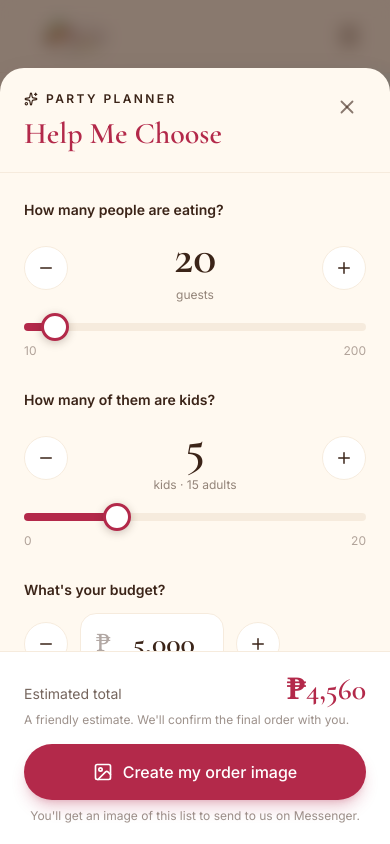
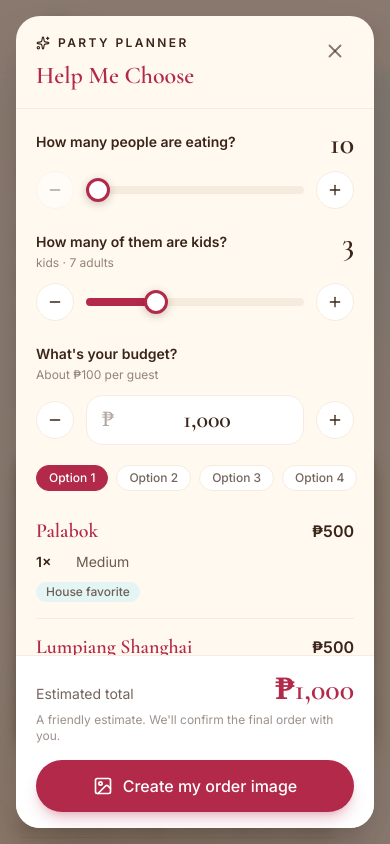
Before and after one commit to enzoperce35/madonna-delicacies, a React (Vite) app: page / in a window 390 px wide. Both pictures are taken after a click on the button "Not sure what to order? Let us help you choose". Shown: the top 844 px of the page. Built offline with nearby package versions, Linux system fonts and the light colour scheme.

Commit message:
optimized for mobile

```diff
--- a/index.html
+++ b/index.html
@@ -11,6 +11,8 @@
   <link
     href="https://fonts.googleapis.com/css2?family=Cormorant+Garamond:wght@500;600;700&family=Inter:wght@300;400;500;600&display=swap"
     rel="stylesheet" />
+  <meta name="viewport" content="width=device-width, initial-scale=1.0, viewport-fit=cover" />
+  <meta name="theme-color" content="#fff9f0" />
   <title>Madonna Delicacies</title>
 </head>
 
--- a/src/components/Hero.jsx
+++ b/src/components/Hero.jsx
@@ -10,7 +10,7 @@ export default function Hero({ onHelpClick }) {
       <div className="pointer-events-none absolute -right-32 -top-32 h-96 w-96 rounded-full bg-mint-light blur-3xl" />
       <div className="pointer-events-none absolute -left-24 bottom-0 h-72 w-72 rounded-full bg-gold/10 blur-3xl" />
 
-      <div className="relative mx-auto grid max-w-6xl items-center gap-12 px-5 py-16 md:grid-cols-2 md:py-24">
+      <div className="relative mx-auto grid max-w-6xl items-center gap-10 px-5 py-10 sm:py-14 md:grid-cols-2 md:gap-12 md:py-24">
         {/* Text */}
         <div>
           <p className="mb-4 inline-flex items-center gap-2 text-xs font-semibold uppercase tracking-[0.25em] text-gold-dark">
@@ -18,7 +18,7 @@ export default function Hero({ onHelpClick }) {
             Artisan Bilao Spreads
           </p>
 
-          <h1 className="text-5xl font-semibold leading-[1.05] text-berry sm:text-6xl lg:text-7xl">
+          <h1 className="text-[2.75rem] font-semibold leading-[1.05] text-berry sm:text-6xl lg:text-7xl">
             {siteConfig.name}
           </h1>
 
@@ -30,23 +30,6 @@ export default function Hero({ onHelpClick }) {
             From birthdays and baptisms to reunions and Noche Buena, our handcrafted
             bilao bring generous flavor and a festive feel to every table.
           </p>
-
-          <div className="mt-8">
-            <OrderButtons size="lg" />
-            <p className="mt-3 text-sm text-cocoa/60">
-              We take orders through Messenger so every detail is in writing.
-            </p>
-          </div>
-
-          <button
-            onClick={onHelpClick}
-            className="group mt-6 inline-flex items-center gap-2 text-sm font-medium text-cocoa/80 transition-colors hover:text-berry"
-          >
-            <span className="border-b border-gold pb-0.5">
-              Not sure what to order? Let us help you choose
-            </span>
-            <ArrowRight size={16} className="transition-transform group-hover:translate-x-1" />
-          </button>
         </div>
 
         {/* Hero photo (4-dish collage) */}
@@ -63,11 +46,21 @@ export default function Hero({ onHelpClick }) {
             />
           </div>
         </div>
+
+        <button
+            onClick={onHelpClick}
+            className="group mt-6 inline-flex items-center gap-2 text-sm font-medium text-cocoa/80 transition-colors hover:text-berry"
+          >
+            <span className="border-b border-gold pb-0.5">
+              Not sure what to order? Let us help you choose
+            </span>
+            <ArrowRight size={16} className="transition-transform group-hover:translate-x-1" />
+          </button>
       </div>
 
       {/* Trust strip */}
       <div className="relative border-y border-cream-dark bg-white/50">
-        <div className="mx-auto flex max-w-6xl flex-col items-center justify-center gap-4 px-5 py-5 text-sm text-cocoa/80 sm:flex-row sm:gap-12">
+        <div className="mx-auto flex max-w-6xl flex-col items-center justify-center gap-3 px-5 py-5 text-sm text-cocoa/80 sm:flex-row sm:gap-12">
           <span className="inline-flex items-center gap-2">
             <ChefHat size={18} className="text-gold-dark" /> Freshly made to order
           </span>
--- a/src/components/Navbar.jsx
+++ b/src/components/Navbar.jsx
@@ -1,21 +1,26 @@
-import { useState } from 'react'
-import { Menu, X, MessageCircle, Sparkles } from 'lucide-react'
+import { MessageCircle, Sparkles } from 'lucide-react'
 import logo from '../assets/images/logo.png'
 import { siteConfig } from '../data/siteConfig'
 
 const links = [
-  { label: 'Our Bilao', href: '#products' },
+  { label: 'Our Products', href: '#products' },
   { label: 'Contact', href: '#contact' },
 ]
 
 export default function Navbar({ onHelpClick }) {
-  const [open, setOpen] = useState(false)
-
   return (
     <header className="sticky top-0 z-40 border-b border-cream-dark bg-cream/90 backdrop-blur">
-      <nav className="mx-auto flex max-w-6xl items-center justify-between px-5 py-2">
+      <nav className="mx-auto flex max-w-6xl items-center justify-between px-4 py-2 sm:px-5">
         <a href="#top" aria-label={siteConfig.name}>
           <img src={logo} alt={`${siteConfig.name} logo`} className="h-14 w-auto sm:h-16" />
+        </a>
+
+        {/* Phones & small tablets: jump to the products */}
+        <a
+          href="#products"
+          className="py-2.5 text-sm font-medium text-berry transition-colors hover:text-berry-dark md:hidden"
+        >
+          Our Products
         </a>
 
         {/* Desktop */}
@@ -46,51 +51,7 @@ export default function Navbar({ onHelpClick }) {
             Order on Messenger
           </a>
         </div>
-
-        {/* Mobile toggle */}
-        <button
-          className="p-2 text-cocoa md:hidden"
-          onClick={() => setOpen(!open)}
-          aria-label="Toggle menu"
-        >
-          {open ? <X size={26} /> : <Menu size={26} />}
-        </button>
       </nav>
-
-      {/* Mobile menu */}
-      {open && (
-        <div className="space-y-1 border-t border-cream-dark bg-cream px-5 pb-5 pt-3 md:hidden">
-          {links.map((link) => (
-            <a
-              key={link.href}
-              href={link.href}
-              onClick={() => setOpen(false)}
-              className="block py-2.5 text-base font-medium text-cocoa"
-            >
-              {link.label}
-            </a>
-          ))}
-          <button
-            onClick={() => {
-              setOpen(false)
-              onHelpClick()
-            }}
-            className="flex items-center gap-2 py-2.5 text-base font-medium text-berry"
-          >
-            <Sparkles size={18} />
-            Help Me Choose
-          </button>
-          <a
-            href={siteConfig.messengerUrl}
-            target="_blank"
-            rel="noopener noreferrer"
-            className="mt-2 flex items-center justify-center gap-2 rounded-full bg-berry py-3 font-medium text-white shadow-md shadow-berry/20"
-          >
-            <MessageCircle size={18} />
-            Order on Messenger
-          </a>
-        </div>
-      )}
     </header>
   )
 }
--- a/src/components/OrderImageCard.jsx
+++ b/src/components/OrderImageCard.jsx
@@ -35,19 +35,26 @@ const OrderImageCard = forwardRef(function OrderImageCard({ items, total, guests
         {/* Items */}
         <ul className="mt-3 divide-y divide-cream-dark">
           {items.map(({ product, combo, subtotal }) => (
-            <li key={product.id} className="flex items-start justify-between gap-6 py-4">
-              <div>
-                <p className="font-display text-2xl font-semibold text-berry">{product.name}</p>
-                <p className="mt-0.5 text-sm text-cocoa/70">
-                  {combo
-                    .map(
-                      ({ size, qty }) =>
-                        `${qty} × ${size.name}${size.pieces ? ` (${size.pieces} pcs)` : ''}`
-                    )
-                    .join(' + ')}
+            <li key={product.id} className="py-4">
+              <div className="flex items-start justify-between gap-6">
+                <p className="font-display text-2xl font-semibold leading-tight text-berry">
+                  {product.name}
                 </p>
+                <span className="shrink-0 whitespace-nowrap text-lg font-semibold">
+                  {peso(subtotal)}
+                </span>
               </div>
-              <span className="shrink-0 text-lg font-semibold">{peso(subtotal)}</span>
+              <ul className="mt-2 space-y-1">
+                {combo.map(({ size, qty }) => (
+                  <li key={size.name} className="flex items-baseline gap-2 text-sm text-cocoa/70">
+                    <span className="w-8 shrink-0 font-semibold text-cocoa">{qty}×</span>
+                    <span>
+                      {size.name}
+                      {size.pieces ? ` · ${size.pieces} pcs` : ''}
+                    </span>
+                  </li>
+                ))}
+              </ul>
             </li>
           ))}
         </ul>
--- a/src/components/ProductsGrid.jsx
+++ b/src/components/ProductsGrid.jsx
@@ -4,7 +4,7 @@ import { products } from '../data/products'
 
 export default function ProductsGrid({ onHelpClick }) {
   return (
-    <section id="products" className="mx-auto max-w-6xl px-5 py-20 md:py-28">
+    <section id="products" className="mx-auto max-w-6xl px-5 py-14 md:py-28">
       {/* Heading */}
       <div className="mx-auto max-w-2xl text-center">
         <p className="inline-flex items-center gap-3 text-xs font-semibold uppercase tracking-[0.25em] text-gold-dark">
@@ -12,7 +12,7 @@ export default function ProductsGrid({ onHelpClick }) {
           Our Signature Bilao
           <span className="h-px w-8 bg-gold" />
         </p>
-        <h2 className="mt-4 text-4xl font-semibold text-cocoa sm:text-5xl">
+        <h2 className="mt-4 text-3xl font-semibold text-cocoa sm:text-4xl md:text-5xl">
           Nine reasons to celebrate
         </h2>
         <p className="mt-4 text-base leading-relaxed text-cocoa/70">
@@ -22,14 +22,14 @@ export default function ProductsGrid({ onHelpClick }) {
       </div>
 
       {/* Grid */}
-      <div className="mt-14 grid gap-8 sm:grid-cols-2 lg:grid-cols-3">
+      <div className="mt-10 grid gap-6 sm:mt-14 sm:grid-cols-2 sm:gap-8 lg:grid-cols-3">
         {products.map((product) => (
           <ProductCard key={product.id} product={product} />
         ))}
       </div>
 
       {/* Help Me Choose card */}
-      <div className="mt-14 flex flex-col items-center justify-between gap-5 rounded-3xl bg-mint-light px-8 py-8 text-center sm:flex-row sm:text-left">
+      <div className="mt-10 flex flex-col items-center justify-between gap-5 rounded-3xl bg-mint-light px-6 py-7 text-center sm:mt-14 sm:flex-row sm:px-8 sm:text-left">
         <div className="flex items-start gap-4">
           <div className="hidden rounded-full bg-white p-3 text-berry sm:block">
             <Sparkles size={22} />
@@ -45,7 +45,7 @@ export default function ProductsGrid({ onHelpClick }) {
         </div>
         <button
           onClick={onHelpClick}
-          className="inline-flex shrink-0 items-center gap-2 rounded-full bg-berry px-6 py-3 text-sm font-medium text-white transition-colors hover:bg-berry-dark"
+          className="inline-flex w-full shrink-0 items-center justify-center gap-2 rounded-full bg-berry px-6 py-3 text-sm font-medium text-white transition-colors hover:bg-berry-dark sm:w-auto"
         >
           Help Me Choose
           <ArrowRight size={16} />
--- a/src/components/RecommendationModal.jsx
+++ b/src/components/RecommendationModal.jsx
@@ -25,42 +25,35 @@ const MAX_BUDGET = 200000
 const BUDGET_STEP = 500
 
 const stepButton =
-  'rounded-full border border-cream-dark bg-white p-3 text-cocoa transition-colors hover:border-berry hover:text-berry disabled:cursor-not-allowed disabled:opacity-40 disabled:hover:border-cream-dark disabled:hover:text-cocoa'
+  'shrink-0 rounded-full border border-cream-dark bg-white p-2.5 text-cocoa transition-colors hover:border-berry hover:text-berry disabled:cursor-not-allowed disabled:opacity-40 disabled:hover:border-cream-dark disabled:hover:text-cocoa'
 
-// A big number with − / + buttons and a slider underneath
+// Label + big number on one row, then  −  slider  +  underneath
 function SliderField({ id, label, value, min, max, onChange, unit }) {
   const percent = max > min ? ((value - min) / (max - min)) * 100 : 0
 
   return (
     <div>
+      <div className="flex items-start justify-between gap-3">
+        <div>
           <label htmlFor={id} className="text-sm font-semibold text-cocoa">
             {label}
           </label>
+          {unit && <p className="mt-0.5 text-xs text-cocoa/55">{unit}</p>}
+        </div>
+        <p className="font-display text-3xl font-semibold leading-none text-cocoa sm:text-4xl">
+          {value}
+        </p>
+      </div>
 
-      <div className="mt-3 flex items-center justify-between gap-3">
+      <div className="mt-3 flex items-center gap-3">
         <button
           onClick={() => onChange(Math.max(min, value - 1))}
           disabled={value <= min}
           aria-label={`Decrease ${label}`}
           className={stepButton}
         >
-          <Minus size={18} />
+          <Minus size={16} />
         </button>
-
-        <div className="text-center">
-          <p className="font-display text-5xl font-semibold leading-none text-cocoa">{value}</p>
-          <p className="mt-1.5 text-xs text-cocoa/55">{unit}</p>
-        </div>
-
-        <button
-          onClick={() => onChange(Math.min(max, value + 1))}
-          disabled={value >= max}
-          aria-label={`Increase ${label}`}
-          className={stepButton}
-        >
-          <Plus size={18} />
-        </button>
-      </div>
 
         <input
           id={id}
@@ -70,21 +63,27 @@ function SliderField({ id, label, value, min, max, onChange, unit }) {
           step={1}
           value={value}
           onChange={(e) => onChange(Number(e.target.value))}
-        className="slider mt-5"
+          className="slider min-w-0 flex-1"
           style={{ '--fill': `${percent}%` }}
         />
-      <div className="mt-1.5 flex justify-between text-xs text-cocoa/40">
-        <span>{min}</span>
-        <span>{max}</span>
+
+        <button
+          onClick={() => onChange(Math.min(max, value + 1))}
+          disabled={value >= max}
+          aria-label={`Increase ${label}`}
+          className={stepButton}
+        >
+          <Plus size={16} />
+        </button>
       </div>
     </div>
   )
 }
 
 export default function RecommendationModal({ open, onClose }) {
-  const [guests, setGuests] = useState(20)
-  const [kids, setKids] = useState(5)
-  const [budget, setBudget] = useState(5000)
+  const [guests, setGuests] = useState(10)
+  const [kids, setKids] = useState(3)
+  const [budget, setBudget] = useState(1000)
   const [pick, setPick] = useState(0)
 
   const [orderImage, setOrderImage] = useState(null) // data URL of the finished image
@@ -183,23 +182,27 @@ export default function RecommendationModal({ open, onClose }) {
 
   return (
     <div
-      className="fixed inset-0 z-50 flex items-end justify-center bg-cocoa/60 backdrop-blur-sm sm:items-center sm:p-5"
+      className="fixed inset-0 z-50 flex items-center justify-center bg-cocoa/60 p-4 backdrop-blur-sm sm:p-5"
+      style={{
+        paddingTop: 'max(1rem, env(safe-area-inset-top))',
+        paddingBottom: 'max(1rem, env(safe-area-inset-bottom))',
+      }}
       onClick={onClose}
     >
       <div
         role="dialog"
         aria-modal="true"
         aria-labelledby="help-title"
-        className="flex max-h-[92vh] w-full max-w-lg flex-col overflow-hidden rounded-t-3xl bg-cream shadow-2xl sm:rounded-3xl"
+        className="flex max-h-full w-full max-w-lg flex-col overflow-hidden rounded-3xl bg-cream shadow-2xl"
         onClick={(e) => e.stopPropagation()}
       >
         {/* Header */}
-        <div className="flex items-start justify-between border-b border-cream-dark px-6 py-5">
+        <div className="flex items-start justify-between border-b border-cream-dark px-5 py-4 sm:px-6 sm:py-5">
           <div>
             <p className="inline-flex items-center gap-2 text-xs font-semibold uppercase tracking-[0.2em] text-gold-dark">
               <Sparkles size={14} /> Party planner
             </p>
-            <h2 id="help-title" className="mt-1 text-3xl font-semibold text-berry">
+            <h2 id="help-title" className="mt-1 text-2xl font-semibold text-berry sm:text-3xl">
               Help Me Choose
             </h2>
           </div>
@@ -213,7 +216,7 @@ export default function RecommendationModal({ open, onClose }) {
         </div>
 
         {/* Scrollable body */}
-        <div className="flex-1 overflow-y-auto px-6 py-6">
+        <div className="flex-1 overscroll-contain overflow-y-auto px-5 py-5 sm:px-6 sm:py-6">
           {orderImage ? (
             /* ---------- Image ready view ---------- */
             <div className="space-y-5">
@@ -242,7 +245,7 @@ export default function RecommendationModal({ open, onClose }) {
             </div>
           ) : (
             /* ---------- Planner view ---------- */
-            <div className="space-y-7">
+            <div className="space-y-5">
               {/* Guests */}
               <SliderField
                 id="guests"
@@ -251,7 +254,6 @@ export default function RecommendationModal({ open, onClose }) {
                 min={MIN_GUESTS}
                 max={MAX_GUESTS}
                 onChange={setGuests}
-                unit="guests"
               />
 
               {/* Kids */}
@@ -271,6 +273,12 @@ export default function RecommendationModal({ open, onClose }) {
                 <label htmlFor="budget" className="text-sm font-semibold text-cocoa">
                   What's your budget?
                 </label>
+                {b >= MIN_BUDGET && (
+                  <p className="mt-0.5 text-xs text-cocoa/55">
+                    About {peso(Math.round(b / n))} per guest
+                  </p>
+                )}
+
                 <div className="mt-3 flex items-center gap-3">
                   <button
                     onClick={() => setBudget(Math.max(MIN_BUDGET, b - BUDGET_STEP))}
@@ -278,10 +286,11 @@ export default function RecommendationModal({ open, onClose }) {
                     aria-label="Lower budget"
                     className={stepButton}
                   >
-                    <Minus size={18} />
+                    <Minus size={16} />
                   </button>
-                  <div className="relative">
-                    <span className="pointer-events-none absolute left-4 top-1/2 -translate-y-1/2 font-display text-2xl text-cocoa/40">
+
+                  <div className="relative min-w-0 flex-1">
+                    <span className="pointer-events-none absolute left-4 top-1/2 -translate-y-1/2 font-display text-xl text-cocoa/40">
                       ₱
                     </span>
                     <input
@@ -294,9 +303,10 @@ export default function RecommendationModal({ open, onClose }) {
                         setBudget(digits === '' ? '' : Math.min(Number(digits), MAX_BUDGET))
                       }}
                       onBlur={() => b < MIN_BUDGET && setBudget(MIN_BUDGET)}
-                      className="w-36 rounded-2xl border border-cream-dark bg-white py-3 pl-9 pr-3 text-center font-display text-3xl font-semibold text-cocoa outline-none focus:border-berry"
+                      className="w-full rounded-2xl border border-cream-dark bg-white py-2 pl-9 pr-3 text-center font-display text-2xl font-semibold text-cocoa outline-none focus:border-berry"
                     />
                   </div>
+
                   <button
                     onClick={() =>
                       setBudget(Math.min(MAX_BUDGET, Math.max(MIN_BUDGET, b + BUDGET_STEP)))
@@ -304,14 +314,9 @@ export default function RecommendationModal({ open, onClose }) {
                     aria-label="Raise budget"
                     className={stepButton}
                   >
-                    <Plus size={18} />
+                    <Plus size={16} />
                   </button>
                 </div>
-                {b >= MIN_BUDGET && (
-                  <p className="mt-2 text-xs text-cocoa/50">
-                    About {peso(Math.round(b / n))} per guest
-                  </p>
-                )}
               </div>
 
               {/* Results */}
@@ -332,7 +337,7 @@ export default function RecommendationModal({ open, onClose }) {
                         <button
                           key={spread.id}
                           onClick={() => setPick(i)}
-                          className={`shrink-0 whitespace-nowrap rounded-full border px-4 py-1.5 text-sm font-medium transition-colors ${i === activeIndex
+                          className={`shrink-0 whitespace-nowrap rounded-full border px-3 py-1 text-xs font-medium transition-colors sm:px-4 sm:py-1.5 sm:text-sm ${i === activeIndex
                             ? 'border-berry bg-berry text-white'
                             : 'border-cream-dark bg-white text-cocoa/70 hover:border-berry hover:text-berry'
                             }`}
@@ -345,26 +350,36 @@ export default function RecommendationModal({ open, onClose }) {
 
                   <ul key={active.id} className="mt-2 animate-fade-up divide-y divide-cream-dark">
                     {active.items.map(({ product, tag, combo, subtotal }) => (
-                      <li key={product.id} className="flex items-start justify-between gap-4 py-4">
-                        <div>
-                          <p className="font-display text-xl font-semibold text-berry">
+                      <li key={product.id} className="py-4">
+                        <div className="flex items-start justify-between gap-3">
+                          <p className="min-w-0 font-display text-xl font-semibold leading-tight text-berry">
                             {product.name}
                           </p>
-                          <p className="mt-0.5 text-sm text-cocoa/75">
-                            {combo
-                              .map(
-                                ({ size, qty }) =>
-                                  `${qty} × ${size.name}${size.pieces ? ` (${size.pieces} pcs)` : ''}`
-                              )
-                              .join(' + ')}
-                          </p>
+                          <span className="shrink-0 whitespace-nowrap font-semibold text-cocoa">
+                            {peso(subtotal)}
+                          </span>
+                        </div>
+
+                        <ul className="mt-2 space-y-1">
+                          {combo.map(({ size, qty }) => (
+                            <li
+                              key={size.name}
+                              className="flex items-baseline gap-2 text-sm text-cocoa/75"
+                            >
+                              <span className="w-8 shrink-0 font-semibold text-cocoa">{qty}×</span>
+                              <span>
+                                {size.name}
+                                {size.pieces ? ` · ${size.pieces} pcs` : ''}
+                              </span>
+                            </li>
+                          ))}
+                        </ul>
+
                         {tag && (
-                            <span className="mt-2 inline-block rounded-full bg-mint-light px-2.5 py-0.5 text-xs font-medium text-cocoa/70">
+                          <span className="mt-2.5 inline-block rounded-full bg-mint-light px-2.5 py-0.5 text-xs font-medium text-cocoa/70">
                             {tag}
                           </span>
                         )}
-                        </div>
-                        <span className="shrink-0 font-semibold text-cocoa">{peso(subtotal)}</span>
                       </li>
                     ))}
                   </ul>
@@ -386,7 +401,7 @@ export default function RecommendationModal({ open, onClose }) {
 
         {/* Sticky footer */}
         {active && (
-          <div className="border-t border-cream-dark bg-white px-6 py-5">
+          <div className="border-t border-cream-dark bg-white px-5 py-4 sm:px-6 sm:py-5">
             {orderImage ? (
               <div className="space-y-3">
                 {/* Save / Share only work outside Facebook's in-app browser */}
@@ -437,12 +452,12 @@ export default function RecommendationModal({ open, onClose }) {
                 <button
                   onClick={makeImage}
                   disabled={making}
-                  className="mt-4 inline-flex w-full items-center justify-center gap-2.5 rounded-full bg-berry px-8 py-4 text-base font-medium text-white shadow-lg shadow-berry/25 transition-all duration-200 hover:-translate-y-0.5 hover:bg-berry-dark disabled:cursor-wait disabled:opacity-70 disabled:hover:translate-y-0"
+                  className="mt-4 inline-flex w-full items-center justify-center gap-2.5 rounded-full bg-berry px-8 py-3.5 sm:py-4 text-base font-medium text-white shadow-lg shadow-berry/25 transition-all duration-200 hover:-translate-y-0.5 hover:bg-berry-dark disabled:cursor-wait disabled:opacity-70 disabled:hover:translate-y-0"
                 >
                   {making ? <Loader2 size={20} className="animate-spin" /> : <ImageIcon size={20} />}
                   {making ? 'Creating your image…' : 'Create my order image'}
                 </button>
-                <p className="mt-2 text-center text-xs text-cocoa/50">
+                <p className="mt-2 text-center text-xs text-cocoa/50 hidden sm:block">
                   You'll get an image of this list to send to us on Messenger.
                 </p>
                 {error && <p className="mt-2 text-center text-xs text-berry">{error}</p>}
--- a/src/index.css
+++ b/src/index.css
@@ -72,8 +72,8 @@ input[type="range"].slider {
 input[type="range"].slider::-webkit-slider-thumb {
   -webkit-appearance: none;
   appearance: none;
-  height: 28px;
-  width: 28px;
+  height: 24px;
+  width: 24px;
   border-radius: 9999px;
   background: white;
   border: 3px solid var(--color-berry);
@@ -81,8 +81,8 @@ input[type="range"].slider::-webkit-slider-thumb {
 }
 
 input[type="range"].slider::-moz-range-thumb {
-  height: 22px;
-  width: 22px;
+  height: 20px;
+  width: 20px;
   border-radius: 9999px;
   background: white;
   border: 3px solid var(--color-berry);
```
Lines whose indentation alone changed are shown as unchanged.
